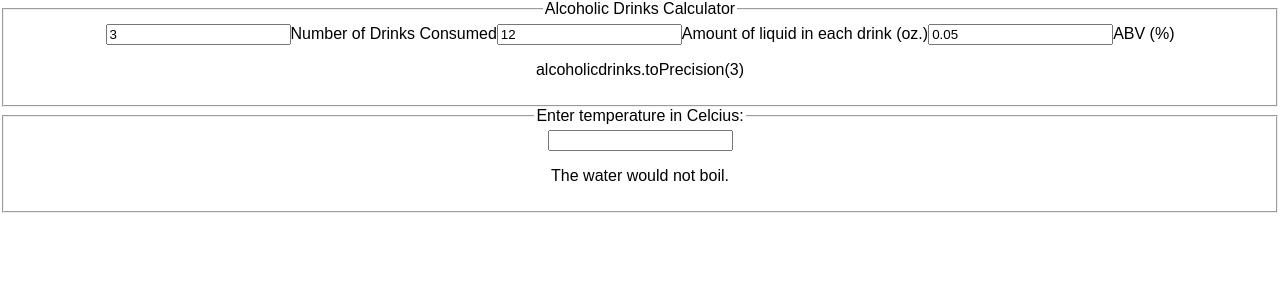
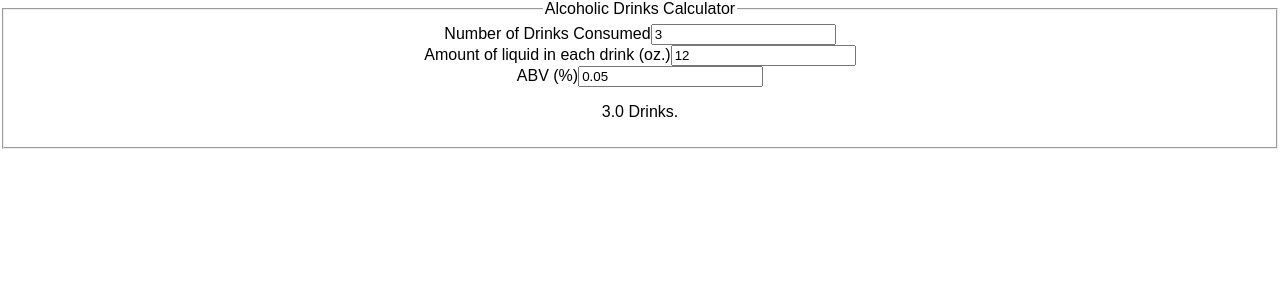
Before and after one commit to ccahilla/alcohol-tracker, a React (Create React App) app: page / in a window 1280 px wide. Shown: the top 300 px of the page. Built offline with nearby package versions, Linux system fonts and the light colour scheme.

Commit message:
working calculator

```diff
--- a/src/App.js
+++ b/src/App.js
@@ -3,18 +3,27 @@ import './App.css';
 
 function AlcoholVerdict(props) {
     var alcoholicdrinks = props.beers*props.size*props.abv/0.6;
-    return <p>alcoholicdrinks.toPrecision(3)</p>;
+    return <p>{alcoholicdrinks.toPrecision(2)} Drinks.</p>;
 }
 
 class DrinksResult extends Component {
   constructor(props) {
     super(props);
-    this.handleChange = this.handleChange.bind(this);
+    this.handleBeerChange = this.handleBeerChange.bind(this);
+    this.handleSizeChange = this.handleSizeChange.bind(this);
+    this.handleAbvChange = this.handleAbvChange.bind(this);
+
     this.state = { beers: 3, size: 12, abv: 5.0/100 };
    }
 
-  handleChange(e) {
-    this.setState({ beers: e.target.value, size: e.target.value, abv: e.target.value, });
+  handleBeerChange(e) {
+    this.setState({ beers: e.target.value });
+  }
+  handleSizeChange(e) {
+    this.setState({ size: e.target.value });
+  }
+  handleAbvChange(e) {
+    this.setState({ abv: e.target.value });
   }
 
   render() {
@@ -23,60 +32,28 @@ class DrinksResult extends Component {
     const abv = this.state.abv;
     return (
       <fieldset>
+        <label>Number of Drinks Consumed</label>
         <legend>Alcoholic Drinks Calculator</legend>
         <input
           value={beers}
-          onChange={this.handleChange} />
-        <label>Number of Drinks Consumed</label>
+          onChange={this.handleBeerChange} />
+        <br />
+        <label>Amount of liquid in each drink (oz.)</label>
         <input
           value={size}
-          onChange={this.handleChange} />
-        <label>Amount of liquid in each drink (oz.)</label>
+          onChange={this.handleSizeChange} />
+        <br />
+        <label>ABV (%)</label>
         <input
           value={abv}
-          onChange={this.handleChange} />
-        <label>ABV (%)</label>
+          onChange={this.handleAbvChange} />
+        <br />
         <AlcoholVerdict
           beers={beers}
           size={size}
           abv={abv} />
       </fieldset>
     );
-  }
-}
-
-
-function BoilingVerdict(props) {
-  if (props.celcius >= 100) {
-    return <p>The water would boil.</p>;
-  }
-  return <p>The water would not boil.</p>;
-}
-
-class Calculator extends Component {
-  constructor(props) {
-    super(props);
-    this.handleChange = this.handleChange.bind(this);
-    this.state = {temperature: ''};
-  }
-
-  handleChange(e) {
-    this.setState({temperature: e.target.value});
-  }
-
-  render() {
-    const temperature = this.state.temperature;
-    return (
-      <fieldset>
-        <legend>Enter temperature in Celcius:</legend>
-        <input
-          value={temperature}
-          onChange={this.handleChange} />
-
-        <BoilingVerdict
-          celcius={parseFloat(temperature)} />
-      </fieldset>
-    )
   }
 }
 
@@ -89,9 +66,6 @@ class App extends Component {
       <div className="DrinksResult">
         <DrinksResult />
       </div>
-      <div className="Calculator">
-        <Calculator />
-      </div>
     </div>
   }
 };
```
